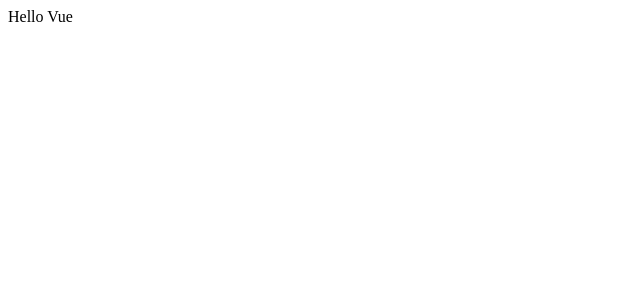
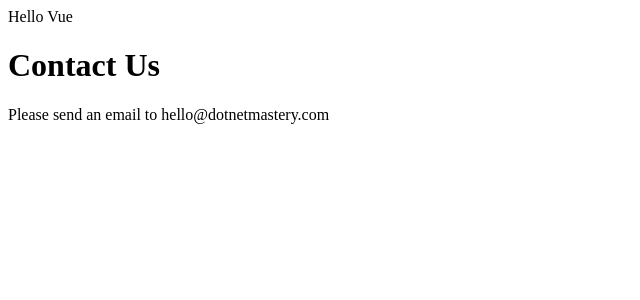
Before and after one commit to bhrugen/2-Vue-Components-Demo, a Vue app in the folder vue-components-demo/: page / in a window 1280 px wide. Shown: the top 300 px of the page, without its empty margins (0-640 px from the left). Built offline with nearby package versions, Linux system fonts and the light colour scheme.

Commit message:
Section 10 - Create first component

```diff
--- a/vue-components-demo/src/App.vue
+++ b/vue-components-demo/src/App.vue
@@ -1,5 +1,6 @@
 <template>
   <div>{{ message }}</div>
+  <contact-us></contact-us>
 </template>
 
 <script>
--- /dev/null
+++ b/vue-components-demo/src/components/ContactUs.vue
@@ -0,0 +1,6 @@
+<template>
+  <div class="">
+    <h1>Contact Us</h1>
+    <p>Please send an email to hello@dotnetmastery.com</p>
+  </div>
+</template>
```
Also changed, not shown: vue-components-demo/src/main.js (+6 -1 lines).
